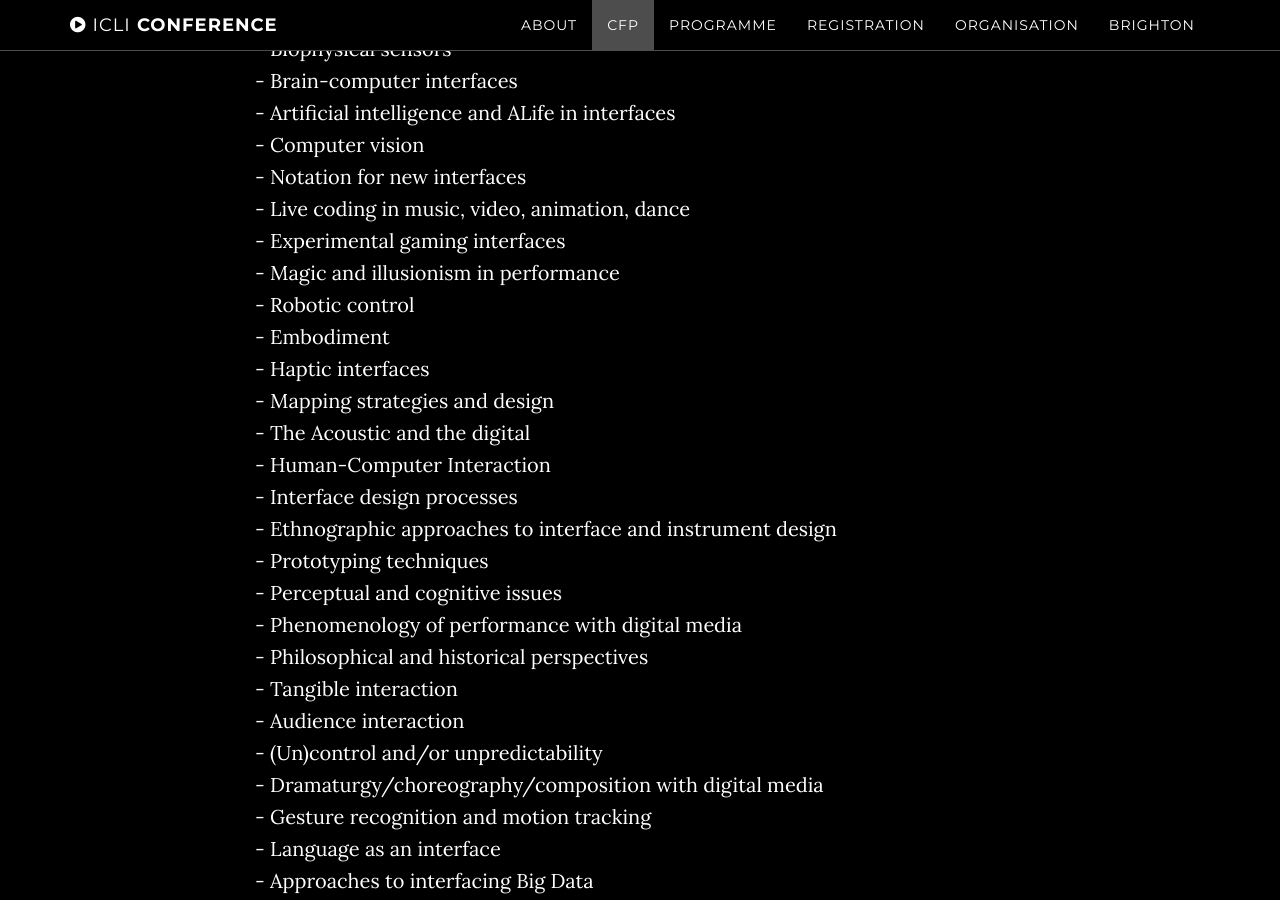
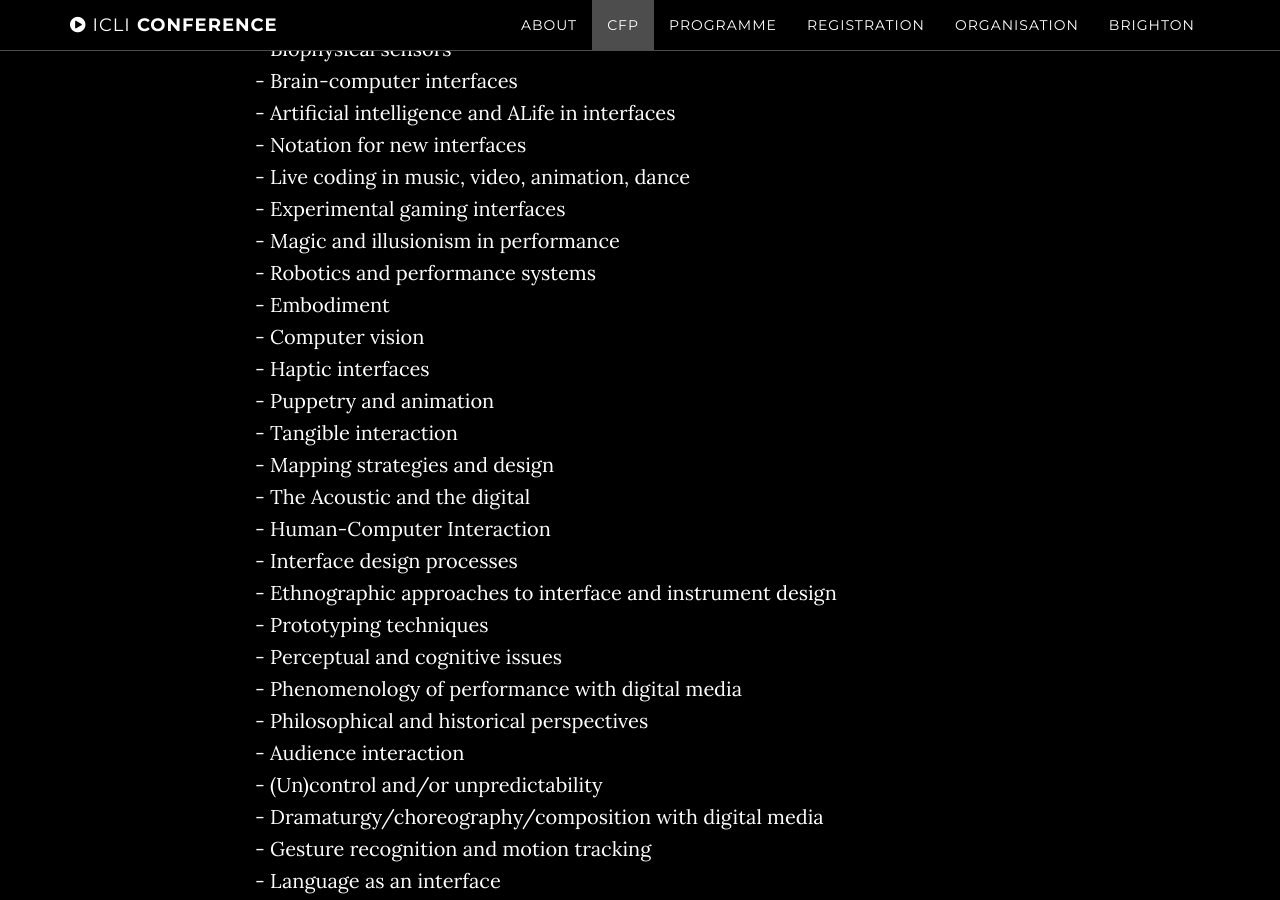
Before and after one commit to thormagnusson/liveinterfaces, a Jekyll site: the page built from index.html, in a window 1280 px wide and 900 px high, scrolled down 2708 px. Built offline with Jekyll 4.4.1, drawn with Linux system fonts in a browser that asks for light colours; some of the changed text lies outside the part shown.

Commit message:
adding to text

```diff
--- a/_includes/cfp.html
+++ b/_includes/cfp.html
@@ -18,18 +18,20 @@
             - Non-musical performance interfaces <br>
             - Multimodal and multisensory media<br>
             - Augmented stage technologies<br>
-            - Audio-visual performance<br>
+            - Audiovisual performance<br>
             - Biophysical sensors<br>
             - Brain-computer interfaces<br>
             - Artificial intelligence and ALife in interfaces<br>
-            - Computer vision<br>
             - Notation for new interfaces<br>
             - Live coding in music, video, animation, dance<br>
             - Experimental gaming interfaces<br>
             - Magic and illusionism in performance<br>
-            - Robotic control<br>
+            - Robotics and performance systems<br>
             - Embodiment<br>
+            - Computer vision<br>
             - Haptic interfaces<br>
+            - Puppetry and animation<br>
+            - Tangible interaction<br>
             - Mapping strategies and design<br>
             - The Acoustic and the digital<br>
             - Human-Computer Interaction<br>
@@ -47,11 +48,16 @@
             - Language as an interface<br>
             - Approaches to interfacing Big Data<br>
             - Interfacing noise <br>
+            - Activism and interfaces<br>
+            - Comedy in the performance arts<br>
             </p>
 
             <h2>Submission categories</h2>
 
             <p>Papers must be written in English and should comply with the <a href="http://easychair.org">Latex</a> or <a href="http://easychair.org">Word</a> templates. Full papers must be submitted (not abstracts). Authors will submit PDFs of the final version of the paper using the ICLI template.
+            </p>
+
+            <p>The proceedings will be published online and on USB drives. They will be Open Access, with Creative Commons attribution, and with an ISBN number. Each individual paper will receive a <a href="http://www.doi.org">Digital Object Identifier</a> (DOI).
             </p>
 
             <p>
```
Also changed, not shown: other parts of _includes/cfp.html (+0 -1 lines).
